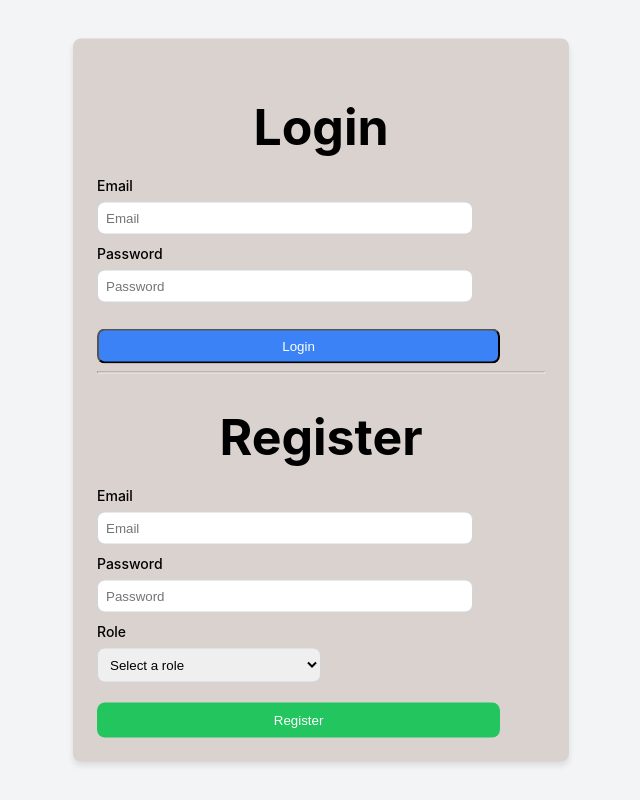
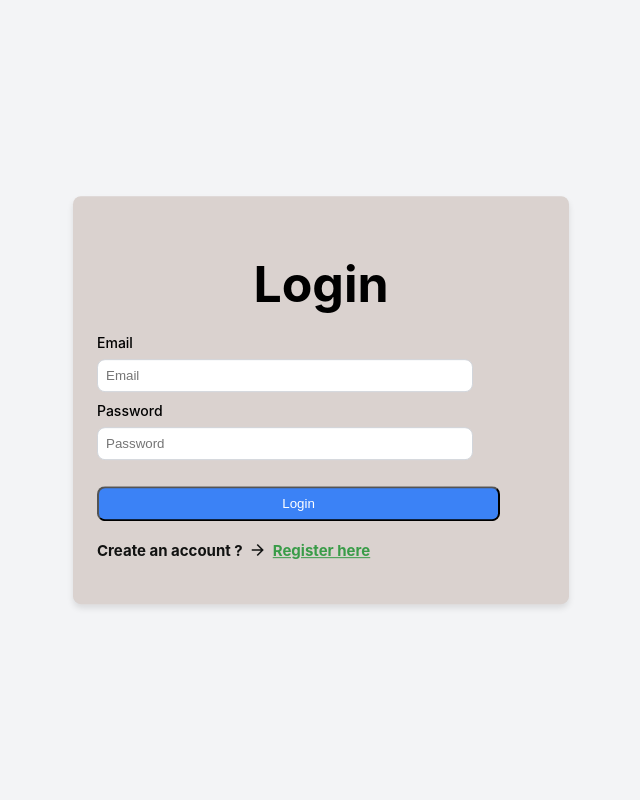
Before and after one commit to Tonyog1234/SOEN341_Project, a React (Create React App) app: page / in a window 1280 px wide. Shown: the whole page, without its empty margins (319-959 px from the left). Built offline with nearby package versions, Linux system fonts and the light colour scheme.

Commit message:
Seperate Login and Register

```diff
--- a/public/index.html
+++ b/public/index.html
@@ -24,6 +24,7 @@
       work correctly both with client-side routing and a non-root public URL.
       Learn how to configure a non-root public URL by running `npm run build`.
     -->
+    <link rel="stylesheet" href="https://fonts.googleapis.com/css2?family=Material+Symbols+Outlined:opsz,wght,FILL,GRAD@20..48,100..700,0..1,-50..200&icon_names=arrow_forward" />
     <title>React App</title>
   </head>
   <body>
--- a/src/App.js
+++ b/src/App.js
@@ -3,12 +3,15 @@ import { BrowserRouter as Router, Routes, Route } from "react-router-dom";
 import Login from "./components/Login";
 import Dashboard from "./components/Dashboard";
 import ProtectedRoute from "./components/ProtectedRoute";
+import Register from "./components/Register";
 
 function App() {
   return (
     <Router>
       <Routes>
         <Route path="/" element={<Login />} />
+        <Route path="/register" element={<Register />} />
+        <Route path="/Login" element={<Login />} />
         <Route
           path="/dashboard"
           element={
--- a/src/components/Login.js
+++ b/src/components/Login.js
@@ -7,9 +7,6 @@ import "./Style.css";
 const Login = () => {
   const [email, setEmail] = useState("");
   const [password, setPassword] = useState("");
-  const [RegisterEmail, setRegisterEmail] = useState("");
-  const [RegisterPassword, setRegisterPassword] = useState("");
-  const [role, setRole] = useState("");
   const navigate = useNavigate();
 
   const handleLogin = async (e) => {
@@ -21,14 +18,8 @@ const Login = () => {
       alert(error.message);
     }
   };
-  const handleRegister = async (e) => {
-    e.preventDefault();
-    try {
-      await signInWithEmailAndPassword(auth, email, password, role);
-      navigate("/dashboard"); // Redirect to dashboard after login
-    } catch (error) {
-      alert(error.message);
-    }
+  const GoToRegister = () => {
+    navigate("/Register");
   };
 
   return (
@@ -63,50 +54,11 @@ const Login = () => {
               Login
             </button>
           </form>
-          <hr className="my-4" />
-
-          <h1 className="Register">Register</h1>
-          <form onSubmit={handleRegister} className="FormRegister">
-            <div>
-              <label className="Email">Email</label>
-              <input
-                className="InputEmail"
-                type="email"
-                placeholder="Email"
-                value={RegisterEmail}
-                onChange={(e) => setRegisterEmail(e.target.value)}
-                required
-              />
-            </div>
-            <div>
-              <label className="Password">Password</label>
-              <input
-                className="InputPassword"
-                type="password"
-                placeholder="Password"
-                value={RegisterPassword}
-                onChange={(e) => setRegisterPassword(e.target.value)}
-                required
-              />
-            </div>
-            <div>
-              <label className="Role">Role</label>
-              <select
-                className="RoleSelect"
-                // w-full p-2 border border-gray-300 rounded-lg
-                value={role}
-                onChange={(e) => setRole(e.target.value)}
-                required
-              >
-                <option value="">Select a role</option>
-                <option value="admin">Admin</option>
-                <option value="user">User</option>
-              </select>
-            </div>
-            <button type="submit" className="RegisterButton">
-              Register
-            </button>
-          </form>
+          <h1 onClick={GoToRegister} className="GoToRegister">
+            Create an account ?
+            <span className="material-symbols-outlined">arrow_forward</span>
+            <h1 className="RegisterHere">Register here</h1>
+          </h1>
         </div>
       </div>
     </div>
--- /dev/null
+++ b/src/components/Register.js
@@ -0,0 +1,82 @@
+import React, { useState } from "react";
+import { signInWithEmailAndPassword } from "firebase/auth";
+import { auth } from "../config/firebase";
+import { useNavigate } from "react-router-dom";
+import "./Style.css";
+
+const Register = () => {
+  const [RegisterEmail, setRegisterEmail] = useState("");
+  const [RegisterPassword, setRegisterPassword] = useState("");
+  const [role, setRole] = useState("");
+  const navigate = useNavigate();
+
+  const handleRegister = async (e) => {
+    e.preventDefault();
+    try {
+      await signInWithEmailAndPassword(
+        auth,
+        RegisterEmail,
+        RegisterPassword,
+        role
+      );
+      navigate("/dashboard"); // Redirect to dashboard after login
+    } catch (error) {
+      alert(error.message);
+    }
+  };
+  const GoBack = () => {
+    navigate("/Login");
+  }
+  return (
+    <div className="OuterContainer">
+      <div className="FormContainer">
+        <div>
+          <h1 className="Register">Register</h1>
+          <form onSubmit={handleRegister} className="FormRegister">
+            <div>
+              <label className="Email">Email</label>
+              <input
+                className="InputEmail"
+                type="email"
+                placeholder="Email"
+                value={RegisterEmail}
+                onChange={(e) => setRegisterEmail(e.target.value)}
+                required
+              />
+            </div>
+            <div>
+              <label className="Password">Password</label>
+              <input
+                className="InputPassword"
+                type="password"
+                placeholder="Password"
+                value={RegisterPassword}
+                onChange={(e) => setRegisterPassword(e.target.value)}
+                required
+              />
+            </div>
+            <div>
+              <label className="Role">Role</label>
+              <select
+                className="RoleSelect"
+                // w-full p-2 border border-gray-300 rounded-lg
+                value={role}
+                onChange={(e) => setRole(e.target.value)}
+                required
+              >
+                <option value="">Select a role</option>
+                <option value="admin">Admin</option>
+                <option value="user">User</option>
+              </select>
+            </div>
+            <button type="submit" className="RegisterButton">
+              Register
+            </button>
+          </form>
+          <h1 onClick ={GoBack}className="GoToLogin">Go back to log in </h1>
+        </div>
+      </div>
+    </div>
+  );
+};
+export default Register;
--- a/src/components/Style.css
+++ b/src/components/Style.css
@@ -107,3 +107,37 @@
   .RegisterButton:hover{
     background-color: #16a34a; /* Darker green on hover */
   }
+  .GoToRegister{
+    display:inline-flex;
+    align-items: center;
+    gap: 5px;
+    font-size: 15px;
+    /*text-decoration: underline;*/
+    color: #111211;
+    cursor:default;
+  }
+
+  .GoToLogin{
+    font-size: 15px;
+    text-decoration: underline;
+    color: #171917;
+    cursor:default;
+  }
+  .GoToLogin:hover{
+    color: #e42c38;
+  }
+  .material-symbols-outlined{
+    font-size: 20px; /* Adjust the icon size */
+  vertical-align: middle; /* Ensure vertical alignment */
+  color: #121312; /* Optional: Icon color */
+
+  }
+  .RegisterHere{
+    font-size: 15px;
+    text-decoration: underline;
+    color: #399c48;
+    cursor:default;
+  }
+  .RegisterHere:hover{
+    color: #e42c38;
+  }
```
